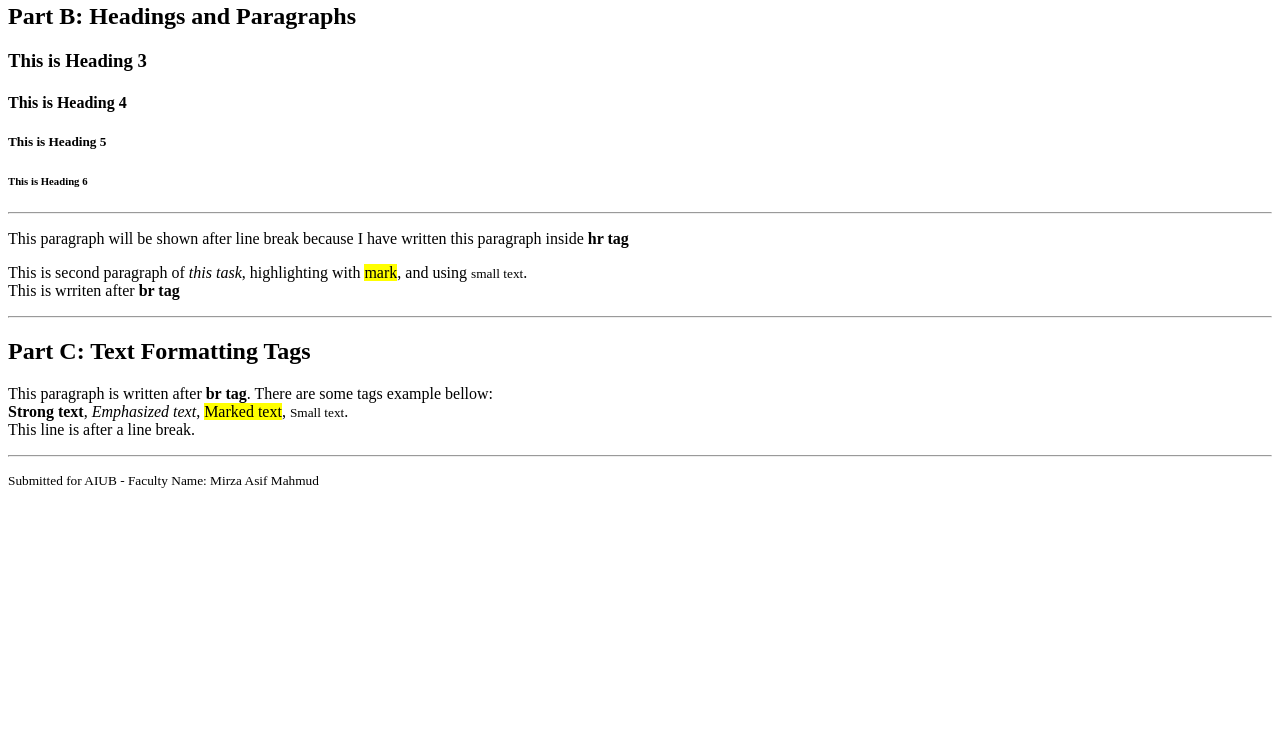
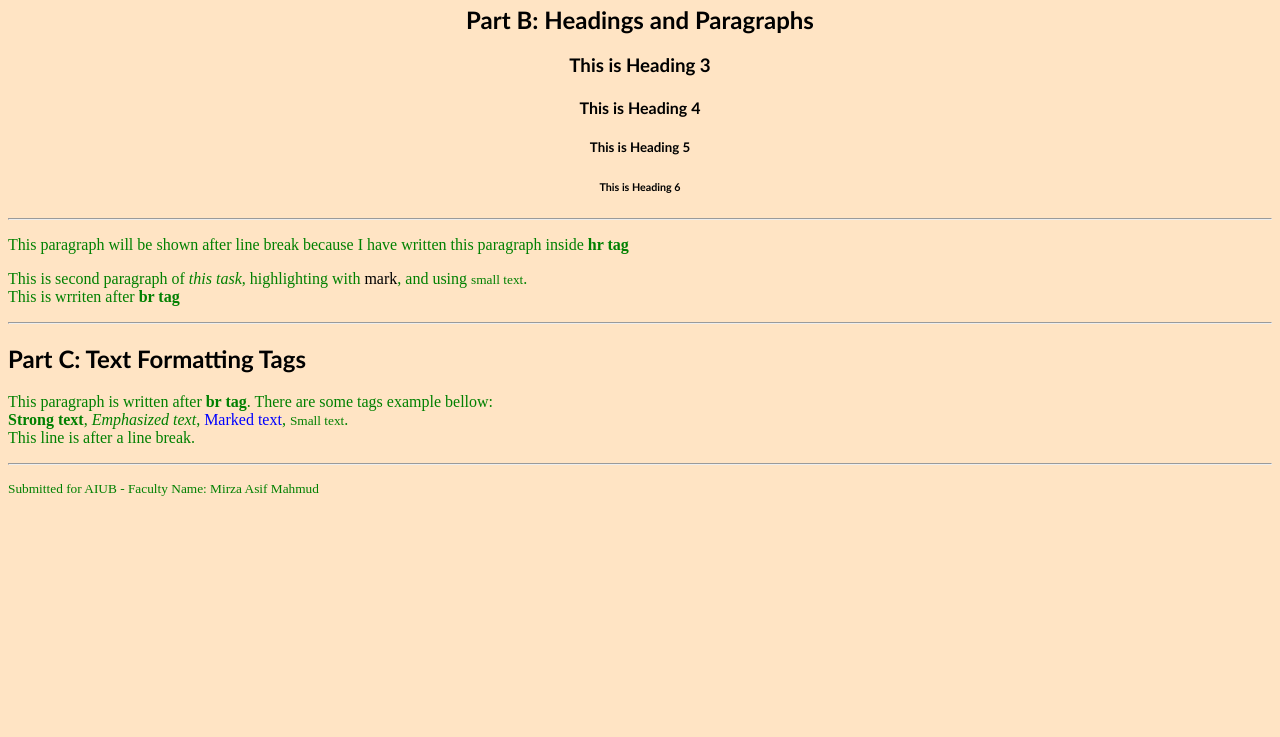
Before and after one commit to Swadhin-genZ/webTech_Task, a plain HTML site: page Lt-1.html in a window 1280 px wide. Shown: the part 63-800 px from the top of the page. Drawn offline with Linux system fonts and the light colour scheme.

Commit message:
Lab Task-02

```diff
--- a/Lt-1.html
+++ b/Lt-1.html
@@ -6,19 +6,24 @@
     <!-- Meta Information -->
     <meta charset="UTF-8">
     <meta name="description" content="AIUB Web Technologies Lab Task 01: Basic HTML Structure and Text Formatting">
+    <link rel="stylesheet" href="styleLt-1.css">
+       <style>
+*{background-color: bisque;}
+    </style>
+
 </head>
 
 <body>
 
     <!-- Main Heading Section -->
-    <h1>AIUB Web Technologies Lab Task 01</h1>
+    <h1 style="color:violet">AIUB Web Technologies Lab Task 01</h1>
 
     <!-- Other Headings h2-h6 -->
-    <h2>Part B: Headings and Paragraphs</h2>
-    <h3>This is Heading 3</h3>
-    <h4>This is Heading 4</h4>
-    <h5>This is Heading 5</h5>
-    <h6>This is Heading 6</h6>
+    <h2 class="heading">Part B: Headings and Paragraphs</h2>
+    <h3 class="heading">This is Heading 3</h3>
+    <h4 class="heading">This is Heading 4</h4>
+    <h5 class="heading">This is Heading 5</h5>
+    <h6 class="heading">This is Heading 6</h6>
 
     <hr>
 
@@ -43,7 +48,7 @@
         This paragraph is written after <strong> br tag</strong>. There are some tags example bellow: <br>
         <strong>Strong text</strong>,
         <em>Emphasized text</em>,
-        <mark>Marked text</mark>,
+        <mark id="mark">Marked text</mark>,
         <small>Small text</small>.
         <br>
         This line is after a line break.
@@ -56,5 +61,6 @@
         <small>Submitted for AIUB - Faculty Name: Mirza Asif Mahmud</small>
     </p>
 
+
 </body>
 </html>
--- /dev/null
+++ b/styleLt-1.css
@@ -0,0 +1,15 @@
+h1,h2,h3,h4,h5,h6{
+    font-family: 'Gill Sans', 'Gill Sans MT', Calibri, 'Trebuchet MS', sans-serif;
+}
+
+p{
+    color:green;
+}
+
+#mark{
+ color:blue;
+}
+
+.heading{
+    text-align: center;
+}
```
